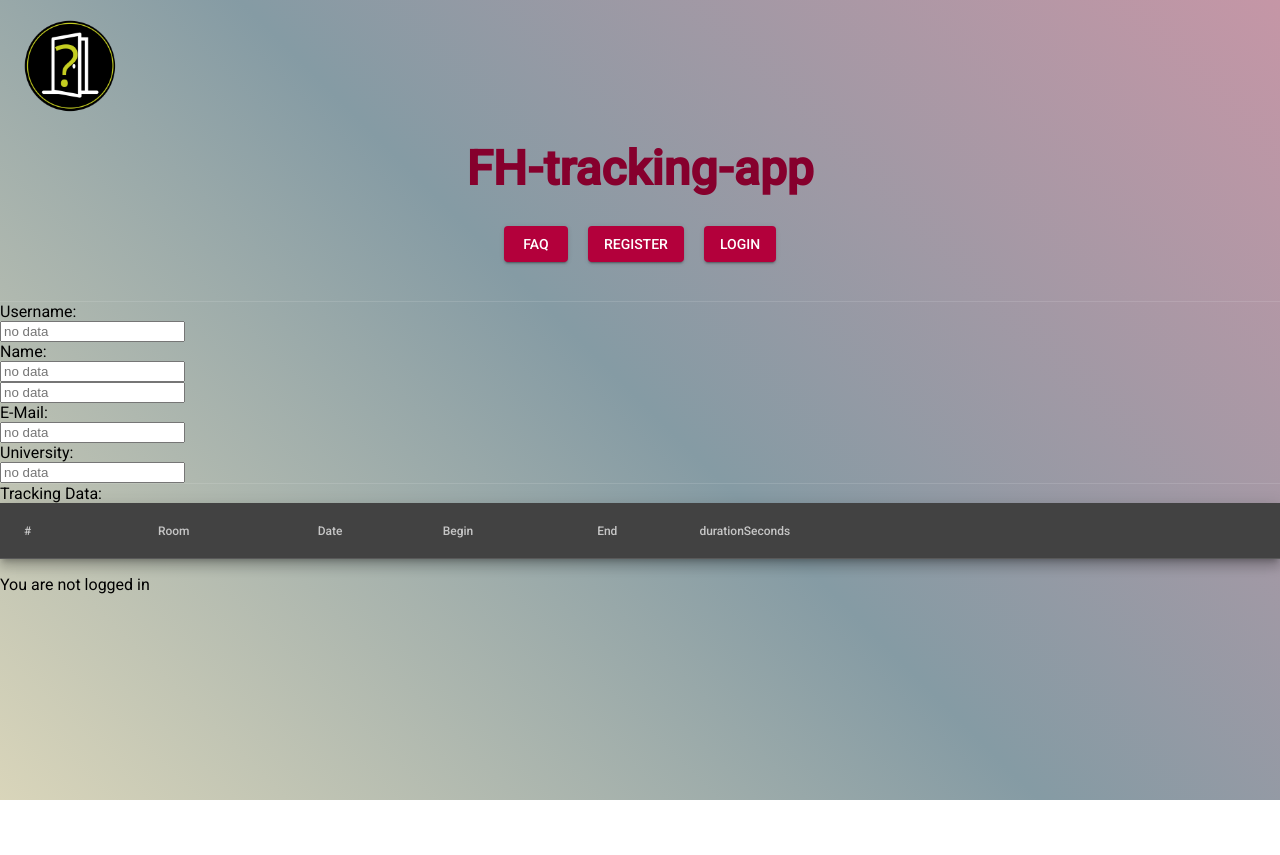
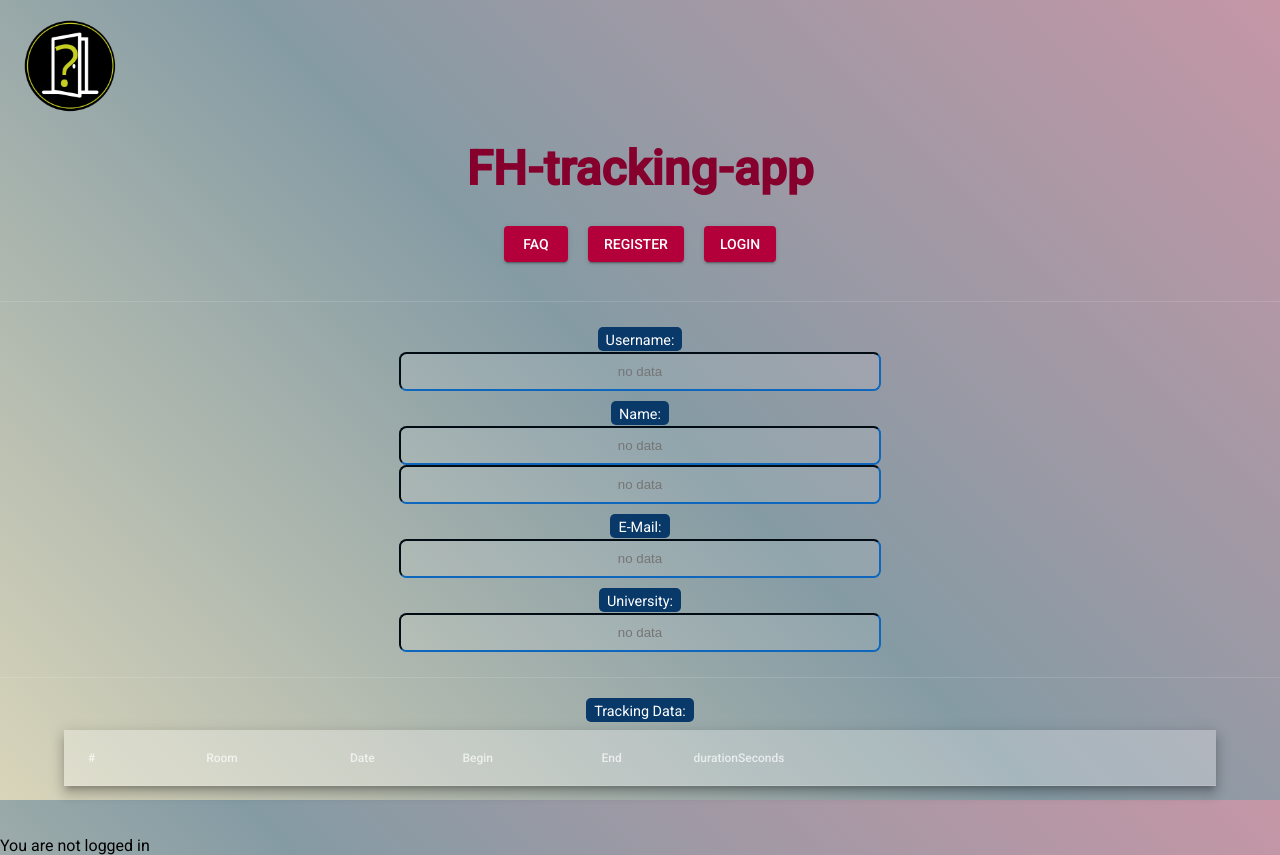
Before and after one commit to yqni13/WEB_FH-tracking-app, an Angular app: page /overview in a window 1280 px wide. Before the commit the page ends 800 px from the top, so only its background shows below. Built offline with nearby package versions, Linux system fonts and the light colour scheme; no server answers.

Commit message:
updated css design

```diff
--- a/src/app/faq/faq.component.css
+++ b/src/app/faq/faq.component.css
@@ -1,5 +1,21 @@
+#faq_body {
+  text-align: -webkit-center;
+  padding-bottom: 50px;
+  margin-top: 25px;
+}
+
 .mat-form-field + .mat-form-field {
-    margin-left: 8px;
+  margin-left: 8px;
+}
+
+mat-expansion-panel {
+  width: 80%;
+  align-items: center;
+  background: rgba(255,255,255,.1);
+}
+
+mat-expansion-panel-header {
+  margin: 0px 20px !important;
 }
 
 .faq_img {
--- a/src/app/login/login.component.css
+++ b/src/app/login/login.component.css
@@ -13,9 +13,14 @@
   }
 
   .submit_button {
-    background: #B3003B;
+    background: var(--githubblue);
 }
 
 #login_body {
   text-align: -webkit-center;
+  margin-top: 25px;
 }
+
+::ng-deep .mat-form-field-flex {
+  color: white;
+}
--- a/src/app/overview/overview.component.css
+++ b/src/app/overview/overview.component.css
@@ -1,3 +1,42 @@
+.flex-container {
+    text-align: center;
+    margin-top: 30px;
+}
+
+.overview_labels {
+    margin: 15px 0 3px;
+    color: white;
+    font-size: 0.9em;
+}
+
+label {
+    padding: 5px 8px 2px 8px;
+    background-color: var(--githubblue);
+    border-radius: 5px;
+}
+
+input {
+    padding: 10px 15px;
+    border-radius: 7.5px;
+    border-color: var(--githubblue);
+    background: var(--materials);
+    text-align: center;
+    width: 35%;
+    color: white;
+}
+
+#overview_table_body {
+    text-align: -webkit-center;
+    margin-bottom: 50px;
+}
+
 table {
-    width: 100%;
+    margin: 10px;
+    width: 90%;
+    background: var(--materials);
+    text-align: start;
 }
+
+mat-divider {
+    margin: 25px 0;
+}
--- a/src/app/register/register.component.css
+++ b/src/app/register/register.component.css
@@ -1,9 +1,10 @@
 #register_body {
     text-align: -webkit-center;
+    margin-top: 25px;
 }
 
 .submit_button {
-    background: #B3003B;
+    background: var(--githubblue);
 }
 
 .example-form {
@@ -19,4 +20,12 @@
 ::ng-deep .mat-snack-bar-container {
     min-width: 450px !important;
     padding: 30px !important;
+    background-color: var(--githubblue);
+    color: white;
 }
+
+::ng-deep .mat-simple-snackbar-action button {
+    color: var(--logoyellow) !important;
+    font-weight: bold !important;
+    font-size: 1.2em !important;
+}
--- a/src/app/tracking/tracking.component.css
+++ b/src/app/tracking/tracking.component.css
@@ -1,3 +1,26 @@
 #tracking_body {
     text-align: center;
 }
+
+form {
+    margin-top: 25px;
+}
+
+mat-form-field {
+    width: 50%;
+    color: white;
+}
+
+button {
+    padding: 10px;
+    background: var(--githubblue);
+    color: white;
+    font-weight: bold;
+    font-size: 1em;
+    border: none;
+    border-radius: 5px;
+    box-shadow:
+        0px 3px 1px -2px rgb(0 0 0 / 20%),
+        0px 2px 2px 0px rgb(0 0 0 / 14%),
+        0px 1px 5px 0px rgb(0 0 0 / 12%);
+}
```
